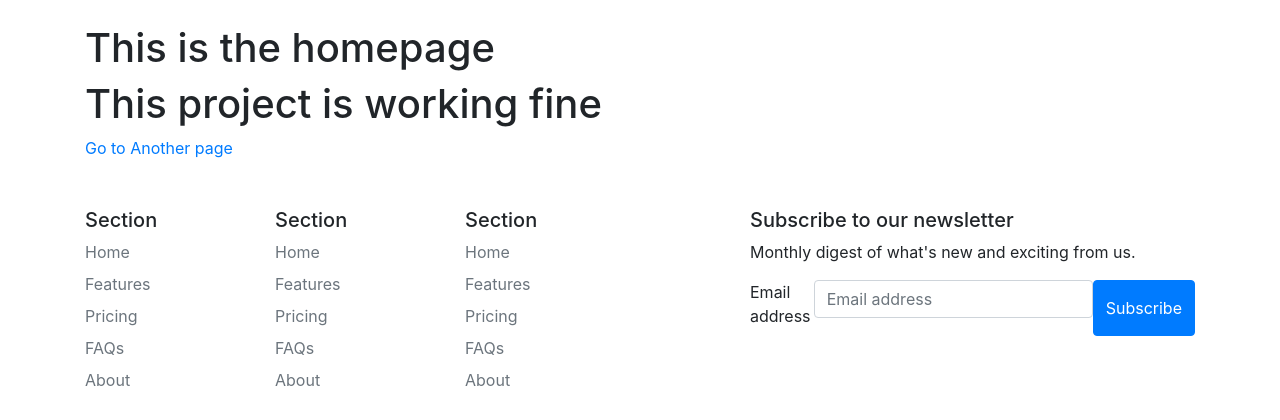
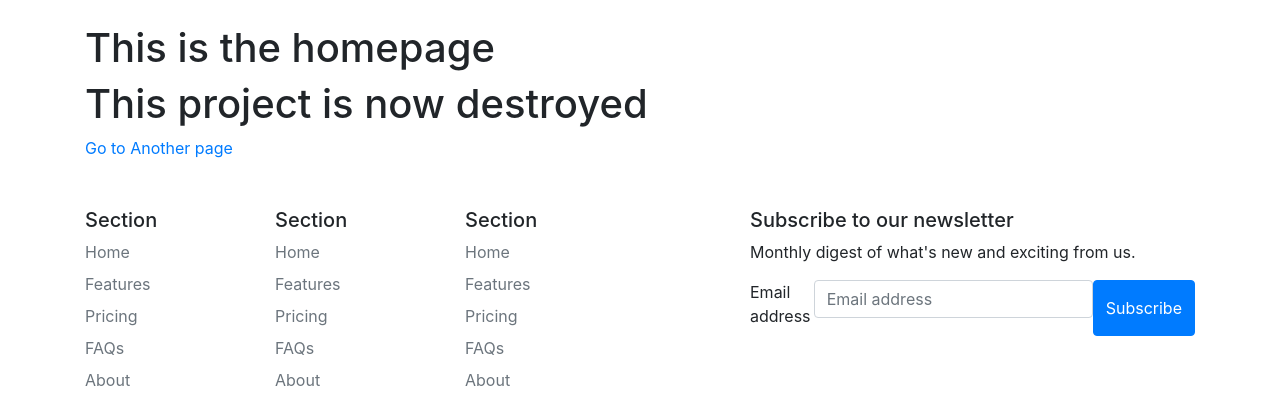
Before and after one commit to dee4git/DjClone1, a Django app: page / in a window 1280 px wide. Shown: the part 56-476 px from the top of the page. Run offline with Django 5.2, Linux system fonts and the light colour scheme; some libraries are stand-ins or nearby versions.

Commit message:
v 1.3 not working fine

```diff
--- a/mysite/templates/index.html
+++ b/mysite/templates/index.html
@@ -1,6 +1,6 @@
 {% extends 'base.html' %}
 {% block content %}
 <h1> This is the homepage </h1>
-<h1> This project is working fine</h1>
+<h1> This project is now destroyed </h1>
 <a href="{% url 'another'%}"> Go to Another page</a>
 {% endblock %}
```
